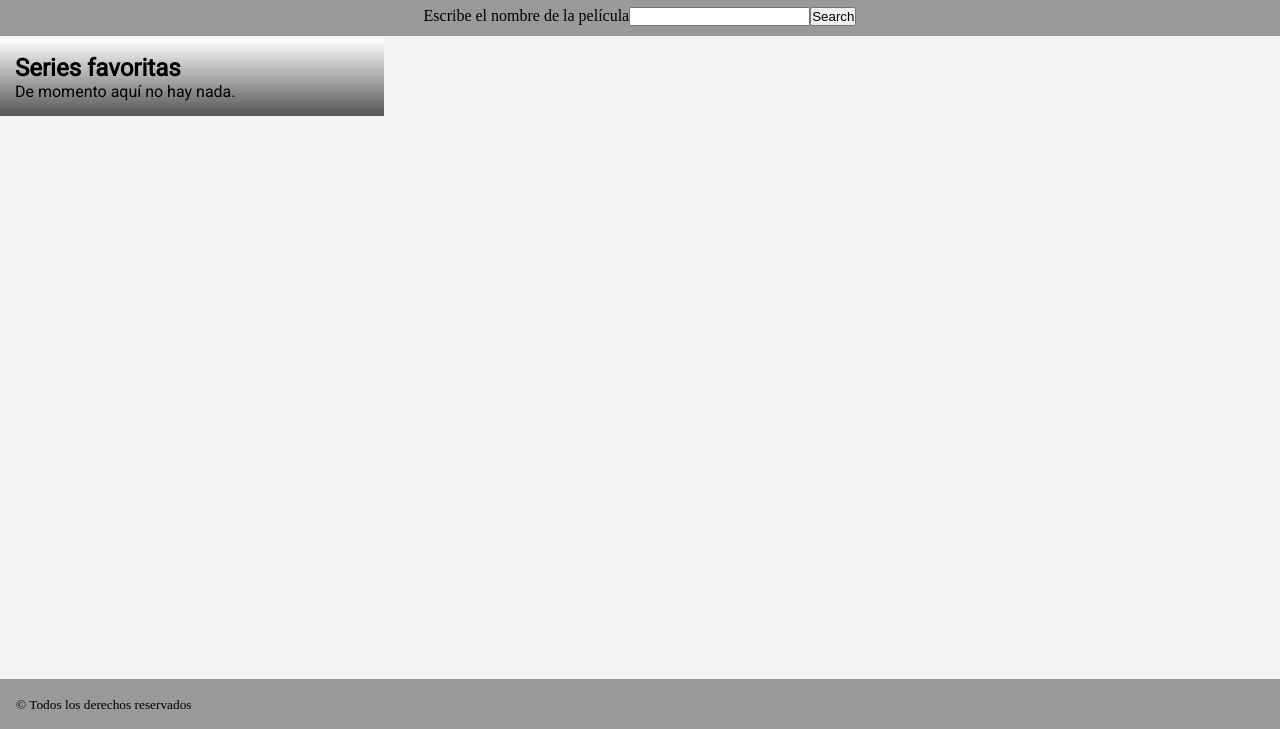
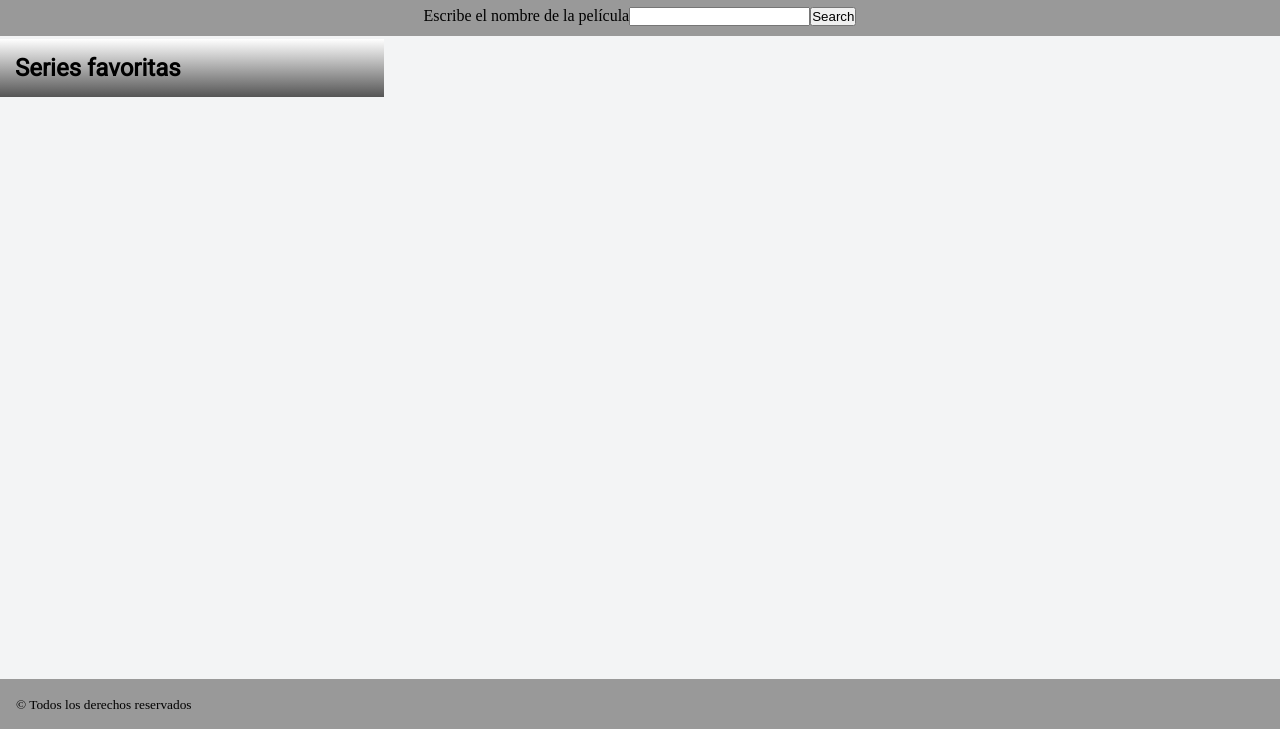
Before and after one commit to ctalloc/series-browser, a website: page docs/index.html in a window 1280 px wide. Shown: the part 71-800 px from the top of the page. Drawn offline with Linux system fonts and the light colour scheme.

Commit message:
Merge deleteBtn branch in to master and run docs.

```diff
--- a/docs/index.html
+++ b/docs/index.html
@@ -25,7 +25,6 @@
       <main class="page__main">
         <section class="page__main--favoriteContainer">
           <h2 class="favorites___title">Series favoritas</h2>
-          <p>De momento aquí no hay nada.</p>
           <ul class="js-favoritesList"></ul>
         </section>
         <section class="page__main--resultContainer">
```
Also changed, not shown: docs/assets/js/main.js (+1 -1 lines).
